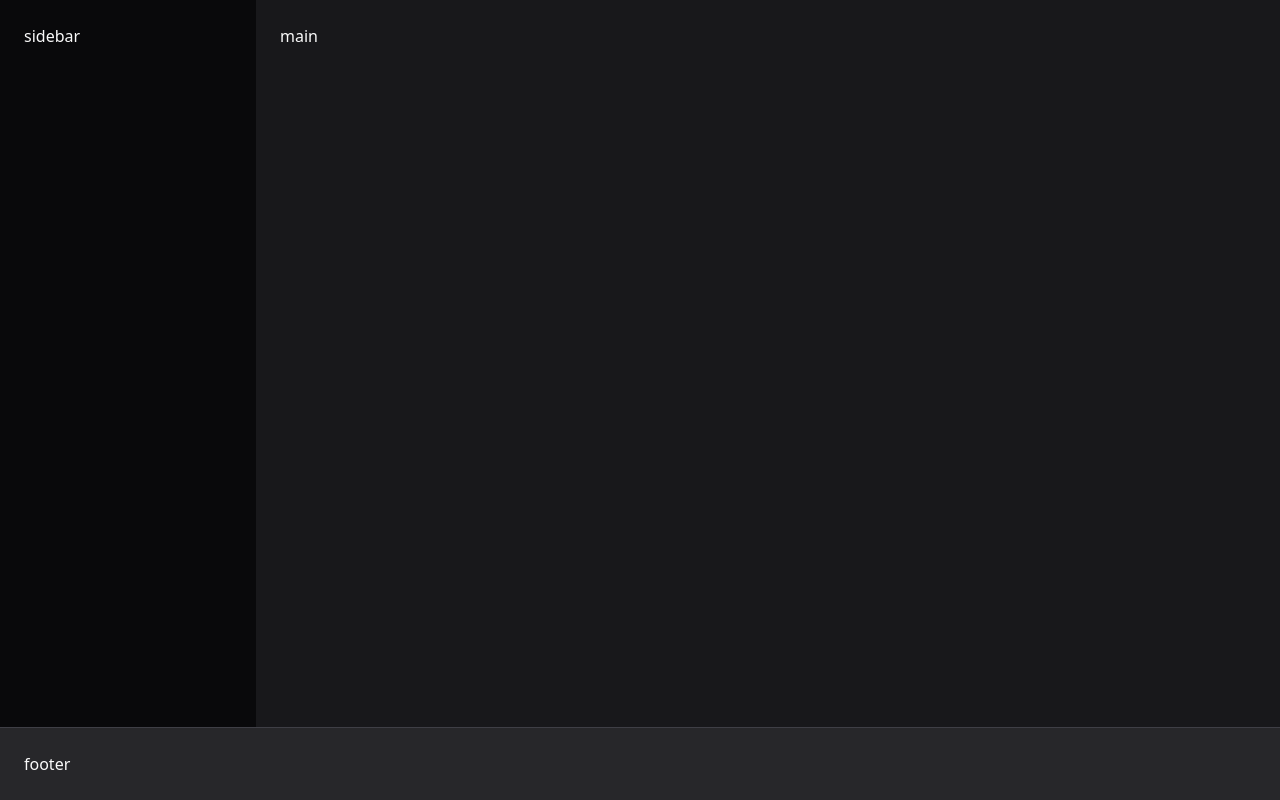
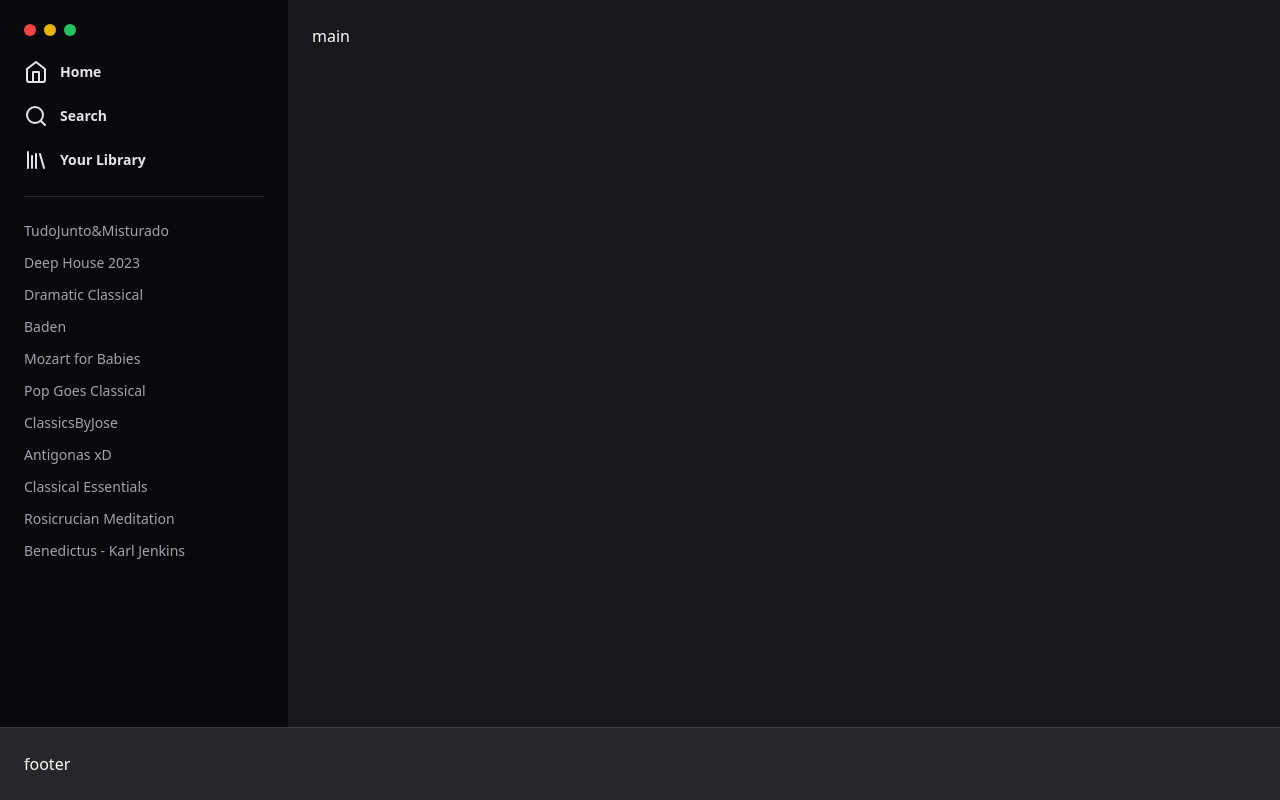
Before and after one commit to ponqueli/tailwind-spotify, a Next.js app: page / in a window 1280 px wide. Built offline with nearby package versions, Linux system fonts and the light colour scheme.

Commit message:
create sidebar

```diff
--- a/package.json
+++ b/package.json
@@ -15,6 +15,7 @@
     "autoprefixer": "10.4.14",
     "eslint": "8.40.0",
     "eslint-config-next": "13.4.1",
+    "lucide-react": "^0.214.0",
     "next": "13.4.1",
     "postcss": "8.4.23",
     "react": "18.2.0",
--- a/src/app/page.tsx
+++ b/src/app/page.tsx
@@ -1,8 +1,45 @@
+import { Home as HomeIcon, Search, Library } from 'lucide-react'
+
 export default function Home() {
   return (
     <div className="h-screen flex flex-col">
       <div className="flex flex-1">
-        <aside className="w-64 bg-zinc-950 p-6">sidebar</aside>
+        <aside className="w-72 bg-zinc-950 p-6">
+          <div className='flex items-center gap-2 '>
+            <div className='w-3 h-3 bg-red-500 rounded-full' />
+            <div className='w-3 h-3 bg-yellow-500 rounded-full' />
+            <div className='w-3 h-3 bg-green-500 rounded-full' />
+          </div>
+          <nav className='space-y-5 mt-6'>
+            <a href="#" className='flex items-center gap-3 text-sm font-semibold text-zinc-200'>
+              <HomeIcon />
+              Home
+            </a>
+            <a href="#" className='flex items-center gap-3 text-sm font-semibold text-zinc-200'>
+              <Search />
+              Search
+            </a>
+            <a href="#" className='flex items-center gap-3 text-sm font-semibold text-zinc-200'>
+              <Library />
+              Your Library
+            </a>
+          </nav>
+
+
+          <nav className='mt-6 pt-6 border-t border-zinc-800 flex flex-col gap-3'>
+            <a href="" className='flex items-center gap-3 text-sm text-zinc-400 hover:text-zinc-100'>TudoJunto&Misturado</a>
+            <a href="" className='flex items-center gap-3 text-sm text-zinc-400 hover:text-zinc-100'>Deep House 2023</a>
+            <a href="" className='flex items-center gap-3 text-sm text-zinc-400 hover:text-zinc-100'>Dramatic Classical</a>
+            <a href="" className='flex items-center gap-3 text-sm text-zinc-400 hover:text-zinc-100'>Baden</a>
+            <a href="" className='flex items-center gap-3 text-sm text-zinc-400 hover:text-zinc-100'>Mozart for Babies</a>
+            <a href="" className='flex items-center gap-3 text-sm text-zinc-400 hover:text-zinc-100'>Pop Goes Classical</a>
+            <a href="" className='flex items-center gap-3 text-sm text-zinc-400 hover:text-zinc-100'>ClassicsByJose</a>
+            <a href="" className='flex items-center gap-3 text-sm text-zinc-400 hover:text-zinc-100'>Antigonas xD</a>
+            <a href="" className='flex items-center gap-3 text-sm text-zinc-400 hover:text-zinc-100'>Classical Essentials</a>
+            <a href="" className='flex items-center gap-3 text-sm text-zinc-400 hover:text-zinc-100'>Rosicrucian Meditation</a>
+            <a href="" className='flex items-center gap-3 text-sm text-zinc-400 hover:text-zinc-100'>Benedictus - Karl Jenkins</a>
+          </nav>
+        </aside>
         <main className="flex-1 p-6">main</main>
       </div>
       <footer className="bg-zinc-800 border-t border-zinc-700 p-6">footer</footer>
```
Also changed, not shown: 1 other file (tests, documents, lock files or other folders).
